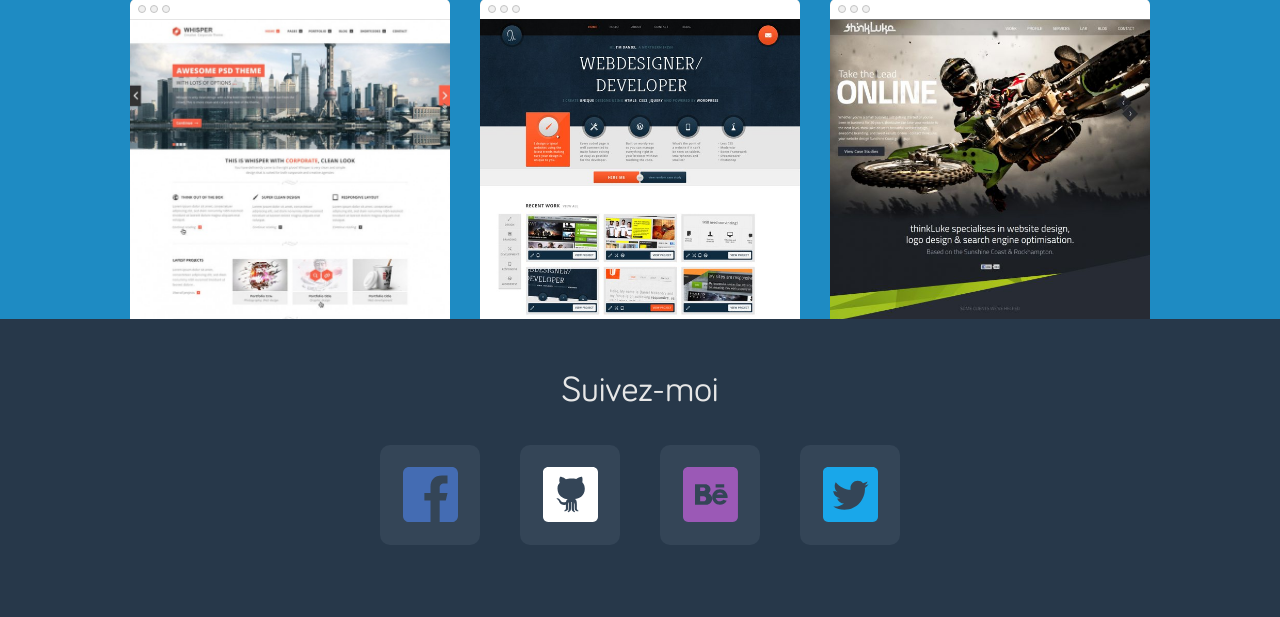
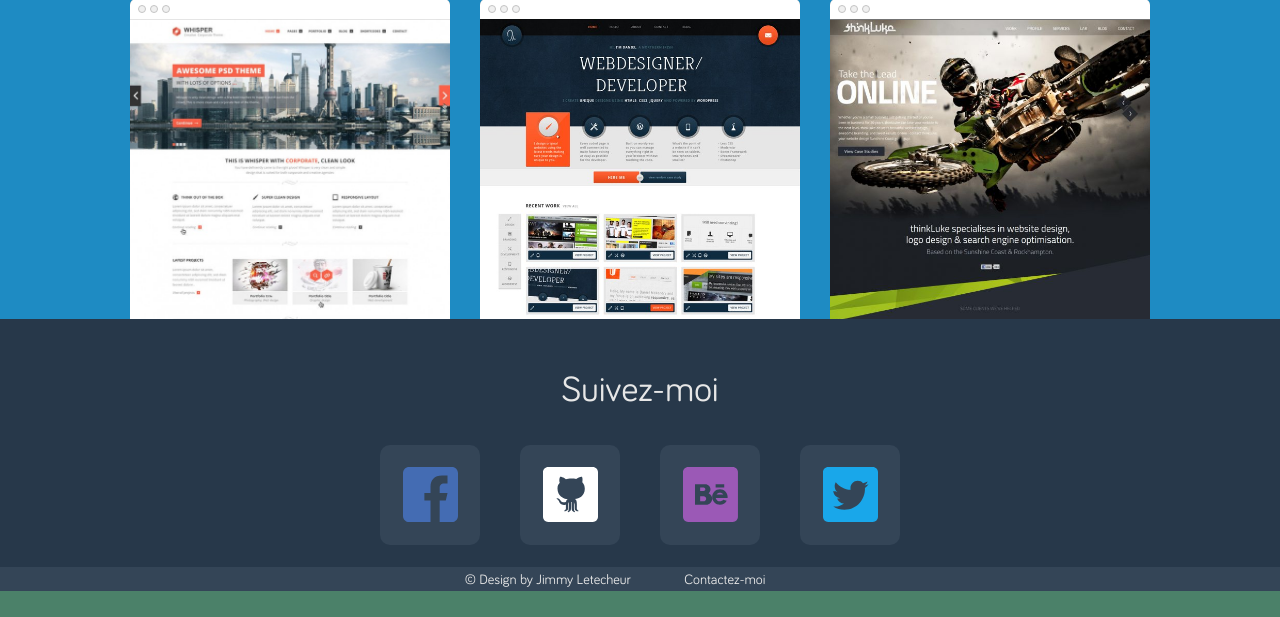
Before and after one commit to Jimmylet/Portfolio, a PHP site: page / in a window 1280 px wide. Shown: the part 2096-2713 px from the top of the page. After the commit the page ends 2687 px from the top, so only its background shows below. Run offline with PHP 8.4, Linux system fonts and the light colour scheme.

Commit message:
code copyright bar

```diff
--- a/www/index.html
+++ b/www/index.html
@@ -168,6 +168,14 @@
 										</a>
 									</div>
 								</div>
+								<div class="copyright">
+									<span class="copyright__text">
+										© Design by <a class="copyright__link" href="index.html">Jimmy Letecheur</a>
+									</span>
+									<span class="copyright__text">
+										<a class="copyright__link" href="./html/contact.html">Contactez-moi</a>
+									</span>
+								</div>
 							</div>
 						</footer>
 					</div>
--- a/www/stylus/objects/section.footer_objects.styl
+++ b/www/stylus/objects/section.footer_objects.styl
@@ -1,6 +1,5 @@
 .footer
   &__follow-me
-    padding 0 1.5rem
     min-height 18.8rem
     &__container
       display flex
@@ -8,7 +7,7 @@
       flex-direction column
       width 20rem
       margin 0 auto
-      padding-bottom 5rem
+      padding 0 1.5 5rem 1.5rem
 
 .icons
   margin 0 auto 2rem auto
@@ -28,6 +27,18 @@
         height 0
         margin 0 auto
 
+.copyright
+  background-color color-copyright-background
+  padding .5rem
+  text-align center
+  &__text
+    color color-text-white
+    font-size: 1.4rem
+    margin-right 3rem
+  &__link:hover
+    text-decoration underline
+
+
 
 @media screen and (min-width: 544px)
   .footer__follow-me__container
@@ -37,3 +48,5 @@
 @media screen and (min-width: 604px)
   .footer__follow-me__container
     width 560px
+  .copyright__text
+    margin-right 5rem
--- a/www/stylus/settings/colors.styl
+++ b/www/stylus/settings/colors.styl
@@ -45,3 +45,8 @@ color-footer-facebook = #446CB3
 color-footer-github = #FFF
 color-footer-behance = #9B59B6
 color-footer-twitter = #19A7EA
+
+/************************************\
+  copyright
+\************************************/
+color-copyright-background = #344557
```
Also changed, not shown: www/css/styles.css.
